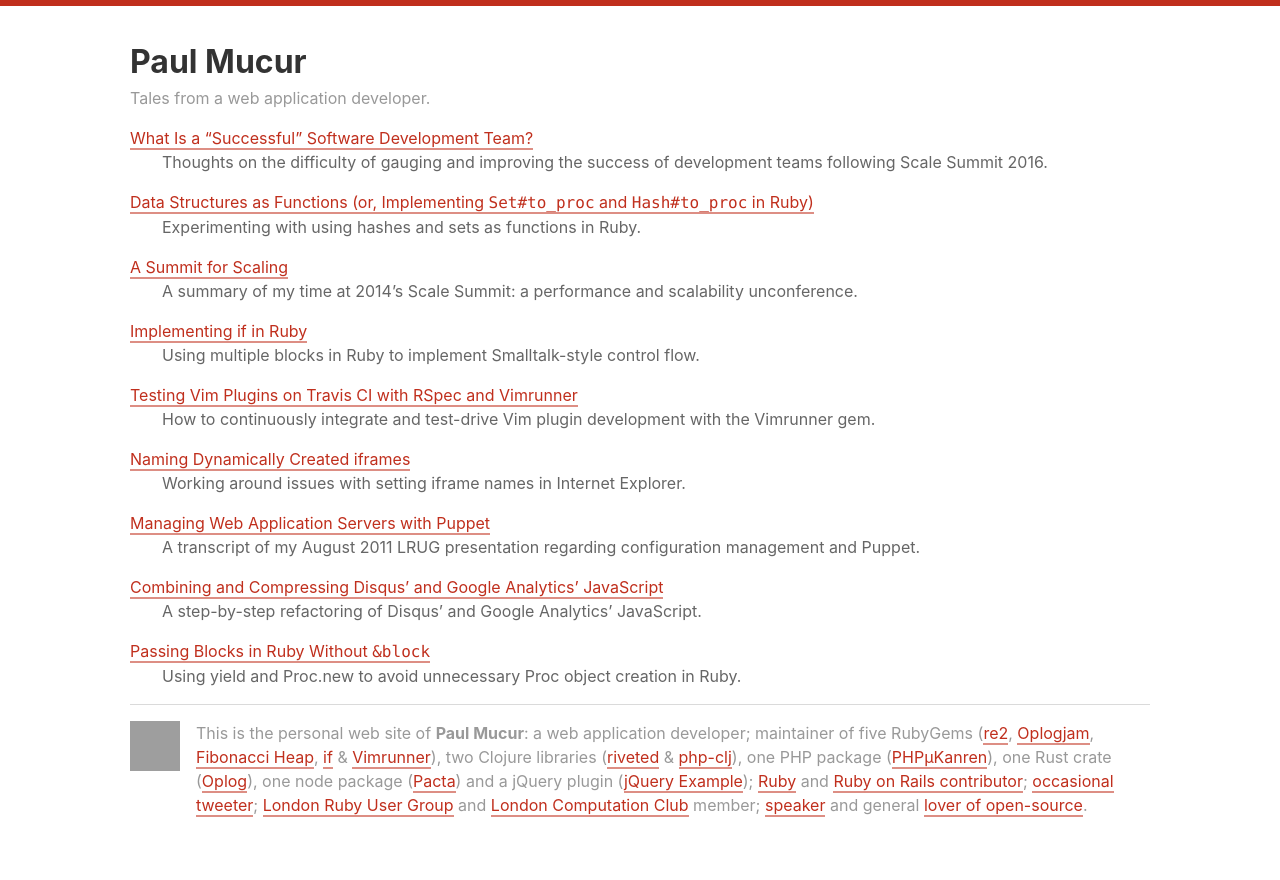
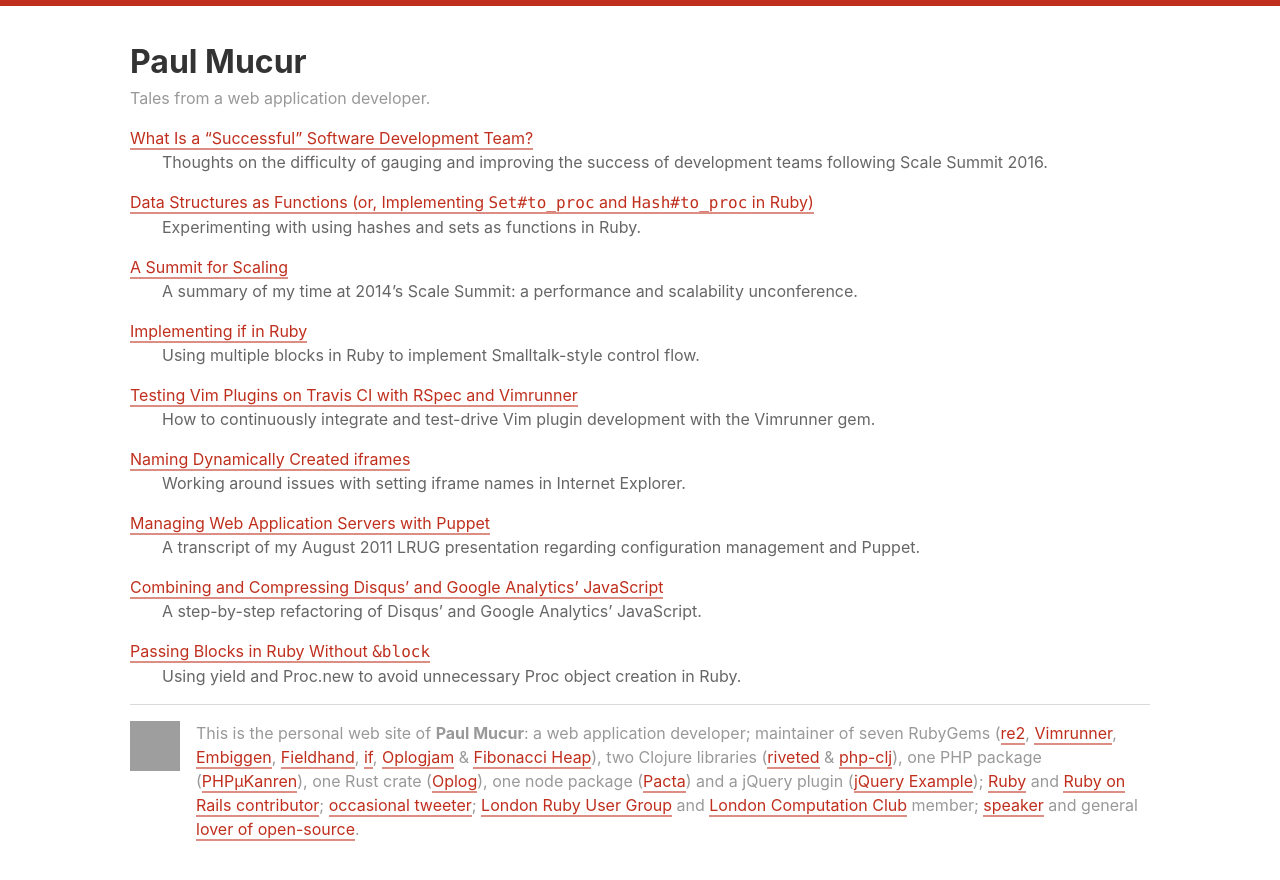
Before and after one commit to mudge/mudge.github.com, a Jekyll site: the page built from index.html, in a window 1280 px wide. Shown: the top 880 px of the page. Built offline with Jekyll 4.4.1, drawn with Linux system fonts in a browser that asks for light colours; grey boxes are pictures that could not be loaded.

Commit message:
Update RubyGem list

```diff
--- a/_includes/footer.html
+++ b/_includes/footer.html
@@ -3,12 +3,14 @@
        width=50 height=50 class=pull-left alt>
   <p>
     This is the personal web site of <strong>Paul Mucur</strong>:
-    a web application developer; maintainer of five RubyGems
+    a web application developer; maintainer of seven RubyGems
     (<a href=//rubygems.org/gems/re2>re2</a>,
-    <a href=//rubygems.org/gems/oplogjam>Oplogjam</a>,
-    <a href=//rubygems.org/gems/fibonacci_heap>Fibonacci Heap</a>,
-    <a href=//rubygems.org/gems/if>if</a> &amp;
-    <a href=//rubygems.org/gems/vimrunner>Vimrunner</a>),
+    <a href=//rubygems.org/gems/vimrunner>Vimrunner</a>,
+    <a href=//rubygems.org/gems/embiggen>Embiggen</a>,
+    <a href=//rubygems.org/gems/fieldhand>Fieldhand</a>,
+    <a href=//rubygems.org/gems/if>if</a>,
+    <a href=//rubygems.org/gems/oplogjam>Oplogjam</a> &amp;
+    <a href=//rubygems.org/gems/fibonacci_heap>Fibonacci Heap</a>),
     two Clojure libraries
     (<a href=//clojars.org/riveted>riveted</a> &amp;
     <a href=//clojars.org/php-clj>php-clj</a>), one PHP package
```
